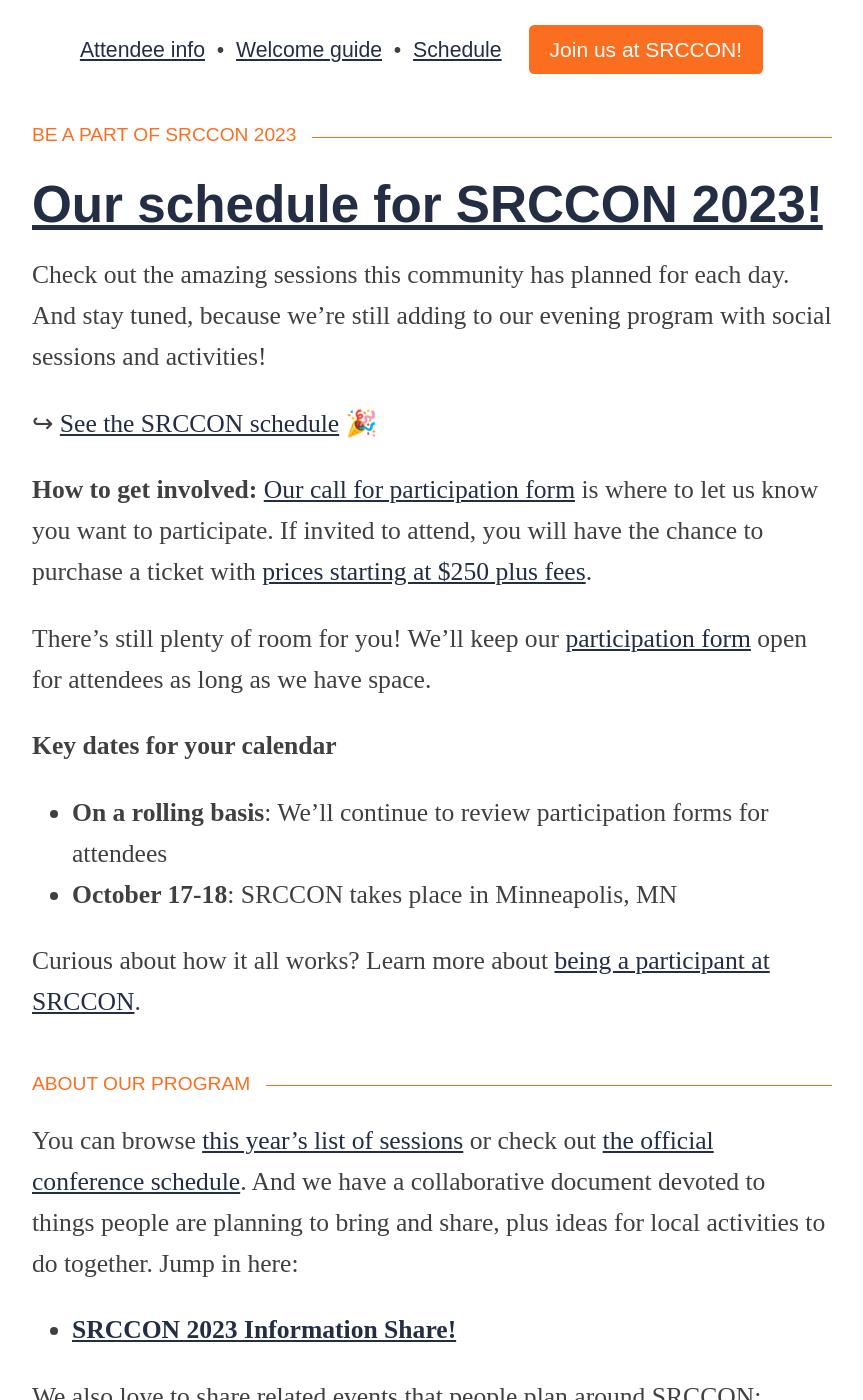
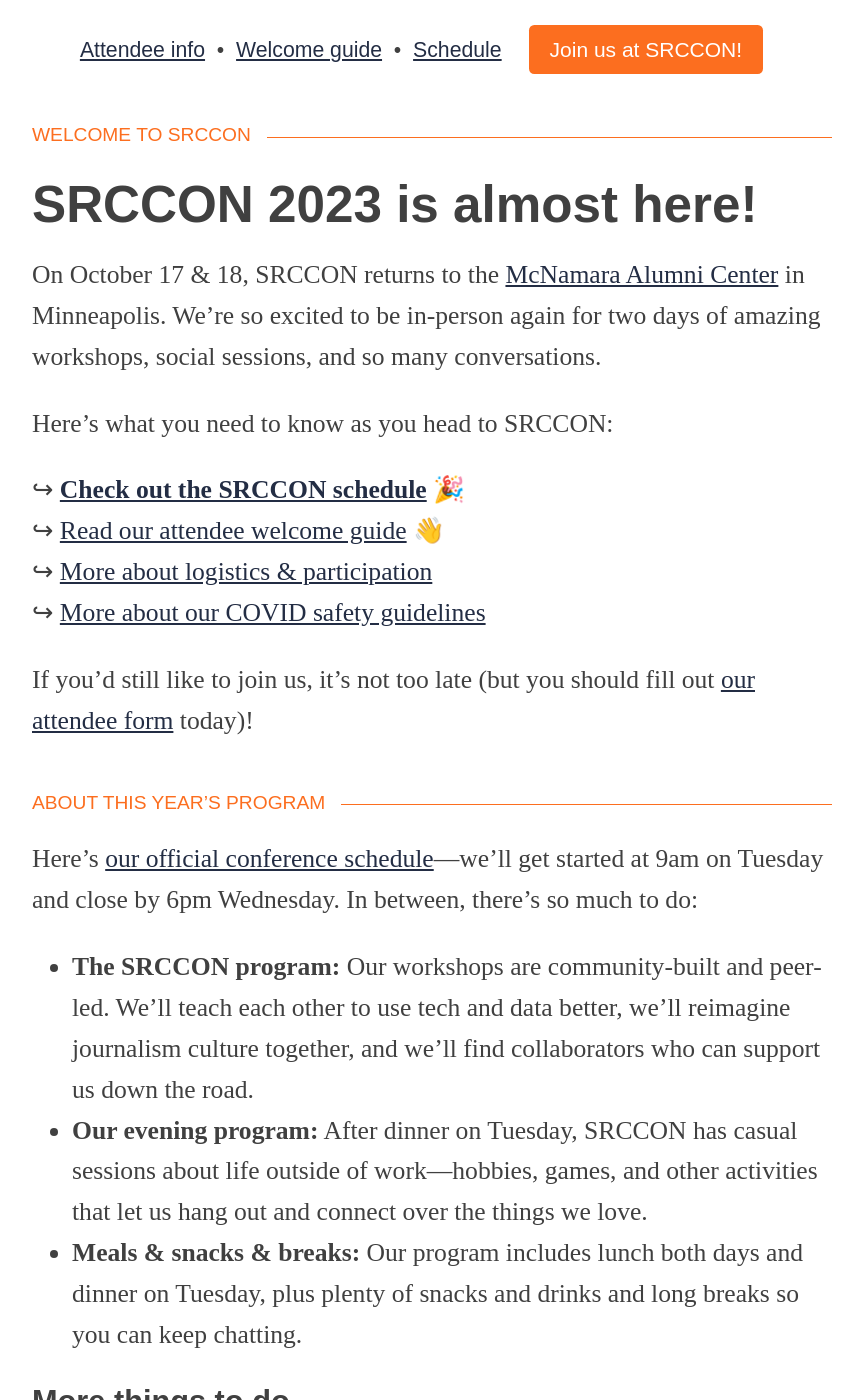
Before and after one commit to OpenNews/srccon-2023, a Jekyll site: the page built from homepage.md, in a window 1280 px wide and 1400 px high, scrolled down 718 px. Shown: the whole window, without its empty margins (208-1071 px from the left). Built offline with Jekyll 4.4.1, drawn with Linux system fonts in a browser that asks for light colours; some web fonts are replaced; our own code applies the rules of GitHub Pages for plain Markdown files; some of the changed text lies outside the part shown.

Commit message:
update homepage and schedule

```diff
--- a/homepage.md
+++ b/homepage.md
@@ -3,28 +3,32 @@
 permalink: /
 ---
 
-### Be a part of SRCCON 2023
+### Welcome to SRCCON
 
-# [Our schedule for SRCCON 2023!](/schedule)
+# SRCCON 2023 is almost here!
 
-Check out the amazing sessions this community has planned for each day. And stay tuned, because we're still adding to our evening program with social sessions and activities!
+On October 17 & 18, SRCCON returns to the [McNamara Alumni Center](https://www.google.com/maps/place/McNamara+Alumni+Center/@44.975199,-93.2301774,17z/data=!3m1!4b1!4m5!3m4!1s0x52b32d18ed516031:0x5f984f594ceab6ad!8m2!3d44.975199!4d-93.2279887) in Minneapolis. We're so excited to be in-person again for two days of amazing workshops, social sessions, and so many conversations.
 
-↪ [See the SRCCON schedule](/schedule) 🎉
+Here's what you need to know as you head to SRCCON:
 
-**How to get involved:** [Our call for participation form](/participation/form) is where to let us know you want to participate. If invited to attend, you will have the chance to purchase a ticket with [prices starting at $250 plus fees](/attendees/#tickets).
+↪ **[Check out the SRCCON schedule](/schedule)** 🎉
+↪ [Read our attendee welcome guide](/welcome) 👋
+↪ [More about logistics & participation](/attendees)
+↪ [More about our COVID safety guidelines](#covid-safety)
 
-There's still plenty of room for you! We'll keep our [participation form](/participation/form) open for attendees as long as we have space.
+If you'd still like to join us, it's not too late (but you should fill out [our attendee form](/participation/form) today)!
 
-**Key dates for your calendar**
+### About this year's program
 
-* **On a rolling basis**: We'll continue to review participation forms for attendees
-* **October 17-18**: SRCCON takes place in Minneapolis, MN
+Here's [our official conference schedule](/schedule)—we’ll get started at 9am on Tuesday and close by 6pm Wednesday. In between, there's so much to do:
 
-Curious about how it all works? Learn more about [being a participant at SRCCON](/attendees).
+* **The SRCCON program:** Our workshops are community-built and peer-led. We'll teach each other to use tech and data better, we'll reimagine journalism culture together, and we'll find collaborators who can support us down the road.
+* **Our evening program:** After dinner on Tuesday, SRCCON has casual sessions about life outside of work—hobbies, games, and other activities that let us hang out and connect over the things we love.
+* **Meals & snacks & breaks:** Our program includes lunch both days and dinner on Tuesday, plus plenty of snacks and drinks and long breaks so you can keep chatting.
 
-### About our program
+#### More things to do
 
-You can browse [this year's list of sessions](/program) or check out [the official conference schedule](/schedule). And we have a collaborative document devoted to things people are planning to bring and share, plus ideas for local activities to do together. Jump in here:
+SRCCON attendees love to bring games, tea, and other things to share, plus plan local activities together. Jump in here:
 
 * **[SRCCON 2023 Information Share!](https://etherpad.opennews.org/p/SRCCON2023)**
 
@@ -34,25 +38,15 @@
 
 If you're planning a meetup or related event while you're in Minneapolis for SRCCON, [let us know](mailto:team@opennews.org) so we can share it with everyone!
 
-### When & where
-
-On October 17-18 in Minneapolis, SRCCON returns to the [McNamara Alumni Center](https://www.google.com/maps/place/McNamara+Alumni+Center/@44.975199,-93.2301774,17z/data=!3m1!4b1!4m5!3m4!1s0x52b32d18ed516031:0x5f984f594ceab6ad!8m2!3d44.975199!4d-93.2279887).
-
-**If you’re figuring out travel plans:** We’ll get started at 9am on Tuesday and close by 6pm Wednesday. Most participants arrive Monday afternoon and head home Thursday morning.
-
-Our conference hotel, [the Graduate Minneapolis](https://www.graduatehotels.com/minneapolis/), is located right next to our venue. You can still book a room there at the regular rate, or check out these [other hotel options](/attendees#lodging).
-
-We're excited to be back in Minneapolis! SRCCON 2023 will be in-person only. We'll continue to offer virtual programming throughout the year, such as our [bi-weekly community calls](https://opennews.org/what/community/calls), and expect that several sessions will be documented publicly on our site Source.
-
 <span id="covid-safety"></span>
 
 #### COVID safety guidelines
 
 At SRCCON, we prioritize caring for each other. One way we'll do that this year is by masking throughout the conference while indoors and not actively eating, drinking, or facilitating. We're excited to be back at our longtime SRCCON venue, but it's a spot without windows that open or outdoor session spaces. Given that our options for improved air flow are limited, we've decided to use a tool we've all gotten very familiar with: masks!
 
-We will be modeling our COVID safety policies largely off of the [PyCon 2023 policies](https://us.pycon.org/2023/about/health-safety-guidelines), which means we will be requiring masking while indoors throughout the conference. We'll have ample masks available, and encourage participants to bring their preferred N95, KN95, or similar masks as well. Exceptions to masking indoors include while consuming food, for speakers when presenting, and when necessary to communicate with someone who is deaf or hard of hearing.
+We will be modeling our COVID safety policies largely off of the [PyCon 2023 policies](https://us.pycon.org/2023/about/health-safety-guidelines). We'll have ample masks available, and encourage participants to bring their preferred N95, KN95, or similar masks as well. Exceptions to masking indoors include while consuming food, for speakers when presenting, and when necessary to communicate with someone who is deaf or hard of hearing.
 
-We also strongly encourage all participants to be up to date on their vaccinations. We will further update this policy as we get closer to the event. If you have any questions or need further information now, please [reach out to us](mailto:srccon@opennews.org).
+We also strongly encourage all participants to be up to date on their vaccinations. If you have any questions or need further information, please [reach out to us](mailto:srccon@opennews.org).
 
 ### What you can expect
 
```
Also changed, not shown: welcome.md (+1 -1 lines), schedule/sessions.json.
